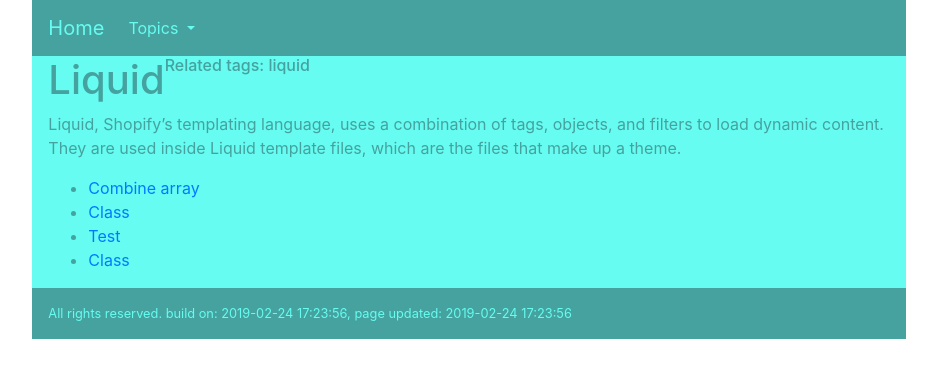
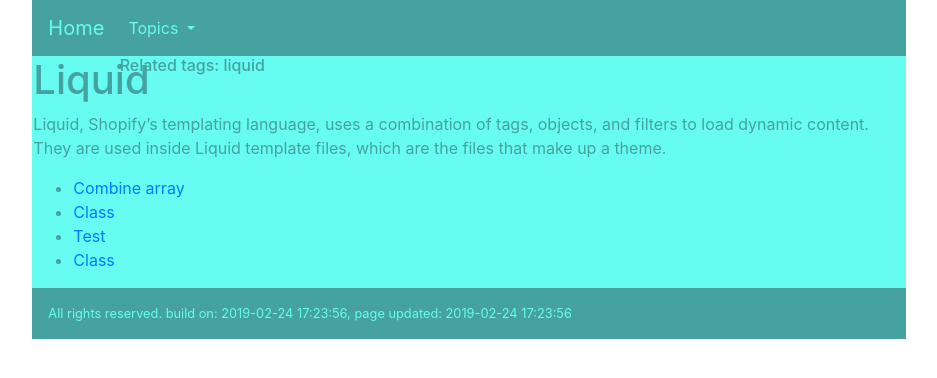
Before and after one commit to CoolColdUK/CoolColdUK.github.io, a Jekyll site: the page built from _topics/liquid.md, in a window 1280 px wide. Shown: the top 378 px of the page, without its empty margins (171-1108 px from the left). Built offline with Jekyll 4.4.1, drawn with Linux system fonts in a browser that asks for light colours; nearby versions of some CDN libraries.

Commit message:
Update topic.html
improve layout of content for topic

```diff
--- a/_layouts/topic.html
+++ b/_layouts/topic.html
@@ -1,10 +1,13 @@
 ---
 layout: default
 ---
-<h1>{{page.title}}</h1>
-<h6>Related tags: {{page.tags | join: ", "}}</h6>
+<h1 class="row">{{page.title}}</h1>
+<h6 class="row">Related tags: {{page.tags | join: ", "}}</h6>
+<div class="row">
+
   {{ content }}
-
+</div>
+<div class="row">
   {% assign page_tags_c = page.tags | size %}
 
   <ul>
@@ -23,3 +26,5 @@
     {% endif %}
     {% endfor %}
   </ul>
+
+</div>
```
Lines whose indentation alone changed are shown as unchanged.
